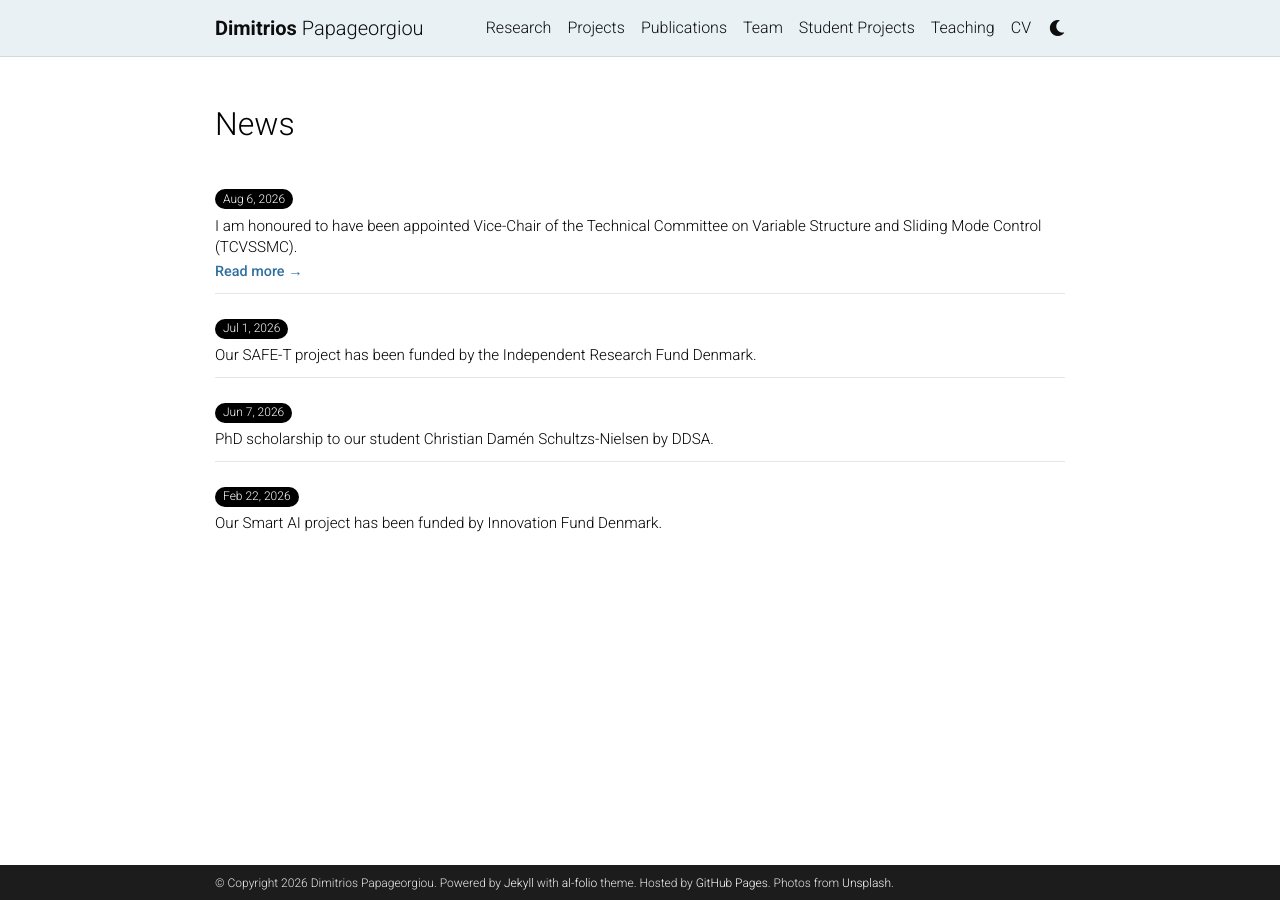
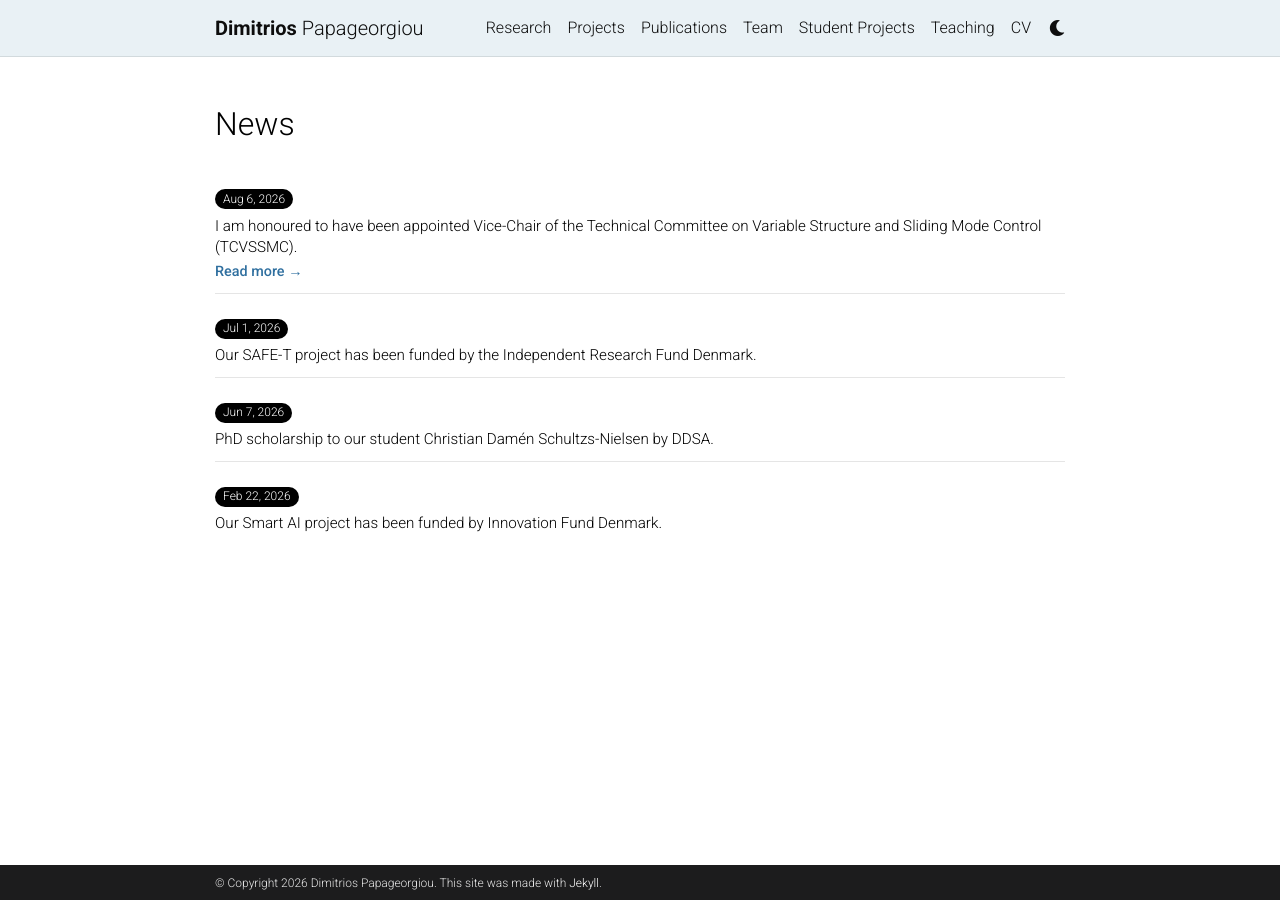
Before and after one commit to dimpapageorgiou/dimpapageorgiou.github.io, a Jekyll site: the page built from news.html, in a window 1280 px wide. Built offline with Jekyll 4.4.1, drawn with Linux system fonts in a browser that asks for light colours; full-size pictures stand in for the smaller copies a plugin makes; comment, search, counter and statistics services are not loaded; a style sheet for code colours, icons or effects is not loaded.

Commit message:
Fix footer text

```diff
--- a/_config.yml
+++ b/_config.yml
@@ -10,9 +10,7 @@
 description: > # the ">" symbol means to ignore newlines until "footer_text:"
   A simple, whitespace theme for academics. Based on [*folio](https://github.com/bogoli/-folio) design.
 footer_text: >
-  Powered by <a href="https://jekyllrb.com/" target="_blank">Jekyll</a> with <a href="https://github.com/alshedivat/al-folio">al-folio</a> theme.
-  Hosted by <a href="https://pages.github.com/" target="_blank">GitHub Pages</a>.
-  Photos from <a href="https://unsplash.com" target="_blank">Unsplash</a>.
+  This site was made with <a href="https://jekyllrb.com/" target="_blank">Jekyll</a>.
 keywords: jekyll, jekyll-theme, academic-website, portfolio-website  # add your own keywords or leave empty
 
 lang: en # the language of your site (for example: en, fr, cn, ru, etc.)
```
